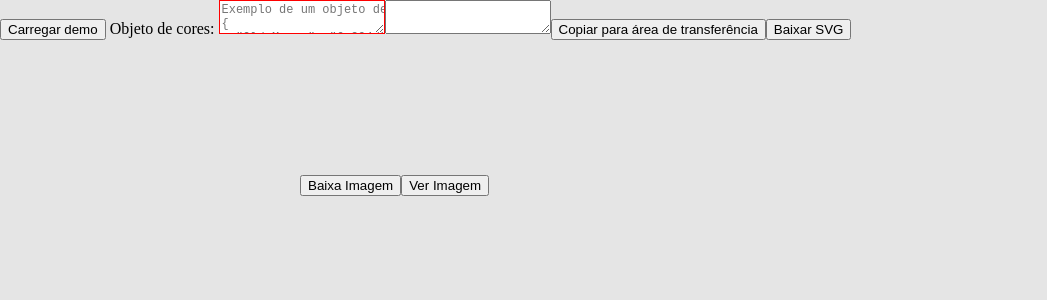
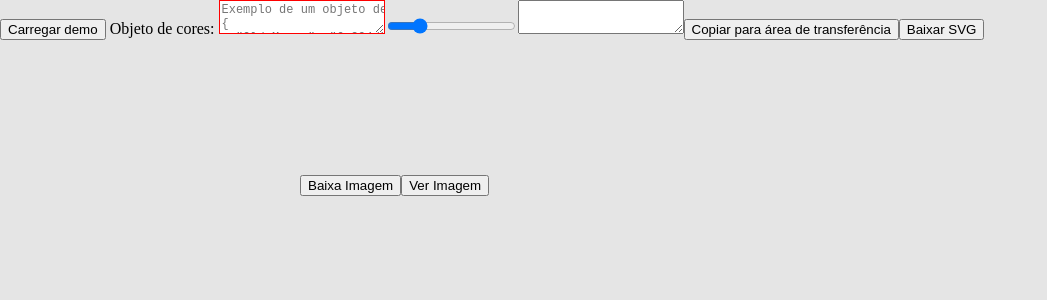
Before and after one commit to guilhermerodrigues680/coolors-co-obj-to-svg, a Vue app: page / in a window 1280 px wide. Shown: the top 300 px of the page, without its empty margins (0-1047 px from the left). Built offline with nearby package versions, Linux system fonts and the light colour scheme.

Commit message:
implementa range colorsPerRow

```diff
--- a/src/modules/obj-to-svg-palette/helpers/obj-to-svg-palette.js
+++ b/src/modules/obj-to-svg-palette/helpers/obj-to-svg-palette.js
@@ -74,7 +74,7 @@ let v;
 //   document.body.appendChild(svg);
 // }
 
-function convObjToSvg2(objStr) {
+function convObjToSvg2(objStr, circlesPerRow = 3) {
   const coolorscoObj = JSON.parse(objStr);
 
   const svg = document.createElementNS("http://www.w3.org/2000/svg", "svg");
@@ -93,7 +93,7 @@ function convObjToSvg2(objStr) {
     currentX: 0,
     currentY: 0,
   };
-  const circlesPerRow = 3;
+  // const circlesPerRow = 3;
   const margin = {
     x: 48,
     y: 16,
--- a/src/views/HomeView.vue
+++ b/src/views/HomeView.vue
@@ -11,10 +11,16 @@
         spellcheck="false"
       ></textarea>
     </label>
+
+    <input type="range" v-model.number="colorsPerRow" min="1" max="10" />
+
     <textarea ref="textareaSvg" :value="colorPaleteSvg" readonly></textarea>
+
     <button ref="btnCopyToClipboard">Copiar para área de transferência</button>
     <button @click="handleDownloadSvg()">Baixar SVG</button>
     <div v-html="colorPaleteSvg"></div>
+
+    <!-- TODO: Selecionar formato da imagem, qualidade e mostrar tamanho final -->
     <canvas ref="canvas"></canvas>
     <button @click="handleDownloadCanvasImg">Baixa Imagem</button>
     <button @click="handleOpenCanvasImg">Ver Imagem</button>
@@ -51,6 +57,7 @@ export default {
     colorPaleteSvg: "",
     /** @type {Canvg} */
     canvgInstance: null,
+    colorsPerRow: 3,
   }),
 
   computed: {
@@ -66,9 +73,11 @@ export default {
 
   watch: {
     colorJson() {
-      if (this.colorJsonValid) {
-        this.colorJsonToSvg(this.colorJson);
-      }
+      this.colorJsonToSvg();
+    },
+
+    colorsPerRow() {
+      this.colorJsonToSvg();
     },
   },
 
@@ -103,15 +112,24 @@ export default {
   },
 
   methods: {
-    colorJsonToSvg(json) {
-      const svgEl = convObjToSvg2(json);
+    colorJsonToSvg() {
+      if (!this.colorJsonValid) {
+        return;
+      }
+
+      const svgEl = convObjToSvg2(this.colorJson, this.colorsPerRow);
       this.colorPaleteSvg = svgEl.outerHTML;
-      const svgDimensions = {
-        width: +svgEl.getAttribute("width"),
-        height: +svgEl.getAttribute("height"),
-      };
-      svgEl.setAttribute("width", svgDimensions.width * 4);
-      svgEl.setAttribute("height", svgDimensions.height * 4);
+      // --- Redimensiona Imagem
+      // const svgDimensions = {
+      //   width: +svgEl.getAttribute("width"),
+      //   height: +svgEl.getAttribute("height"),
+      // };
+      // svgEl.setAttribute("width", svgDimensions.width * 4);
+      // svgEl.setAttribute("height", svgDimensions.height * 4);
+      // --- FIM Redimensiona Imagem
+
+      // --- BG
+      // --- FIM BG
 
       // chart_svg = chart_svg.replace('width="600"', 'width="1280"');
       // chart_svg = chart_svg.replace('height="400"', 'height="860"');
@@ -131,8 +149,15 @@ export default {
         // ignoreDimensions: true,
         // scaleWidth: 200,
         // scaleHeight: 200,
+        ignoreMouse: true,
       });
       canvgInstance.start(); // Start SVG rendering with animations and mouse handling.
+
+      // https://stackoverflow.com/questions/36522927/how-to-get-background-color-of-svg-converted-properly-into-canvas
+      ctx.globalCompositeOperation = "destination-over";
+      // ctx.fillStyle = "#FF00FF";
+      ctx.fillStyle = "#FFFFFF";
+      ctx.fillRect(0, 0, canvas.width, canvas.height);
     },
 
     handleDownloadSvg() {
```
